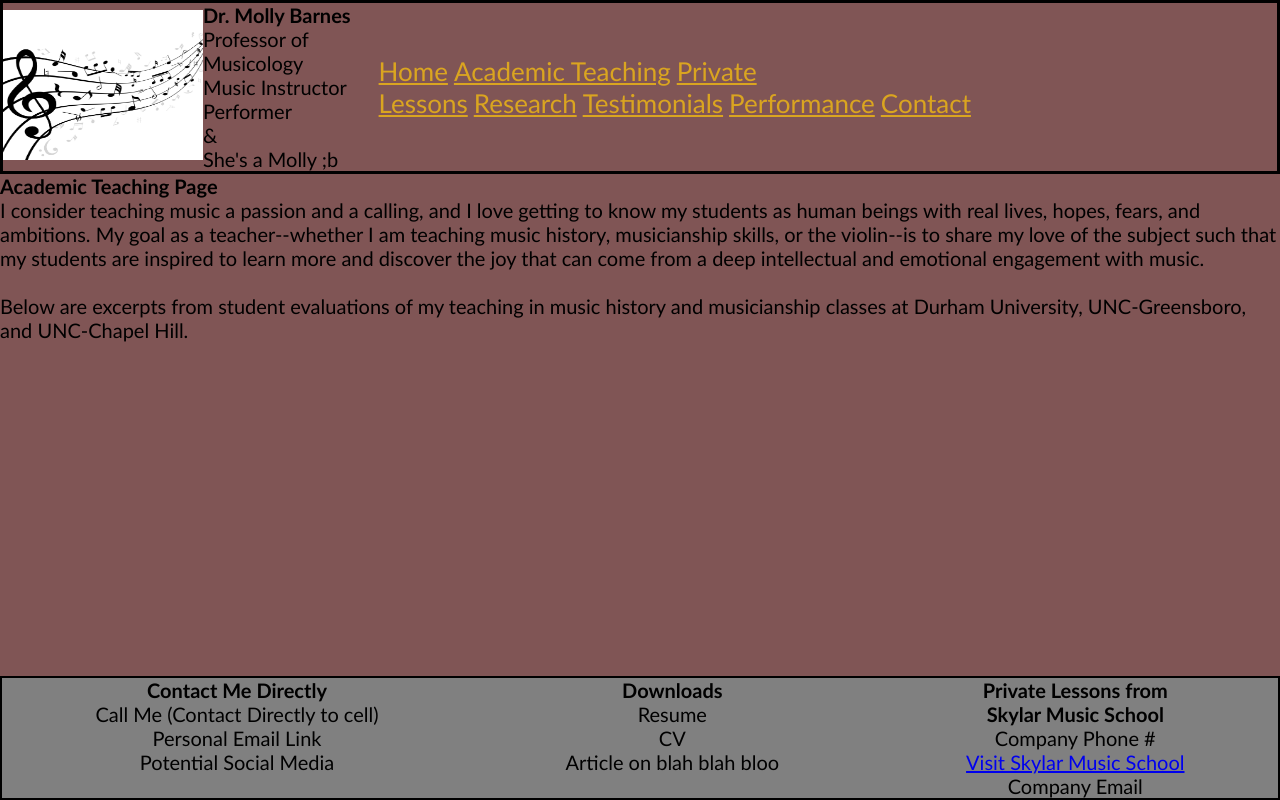
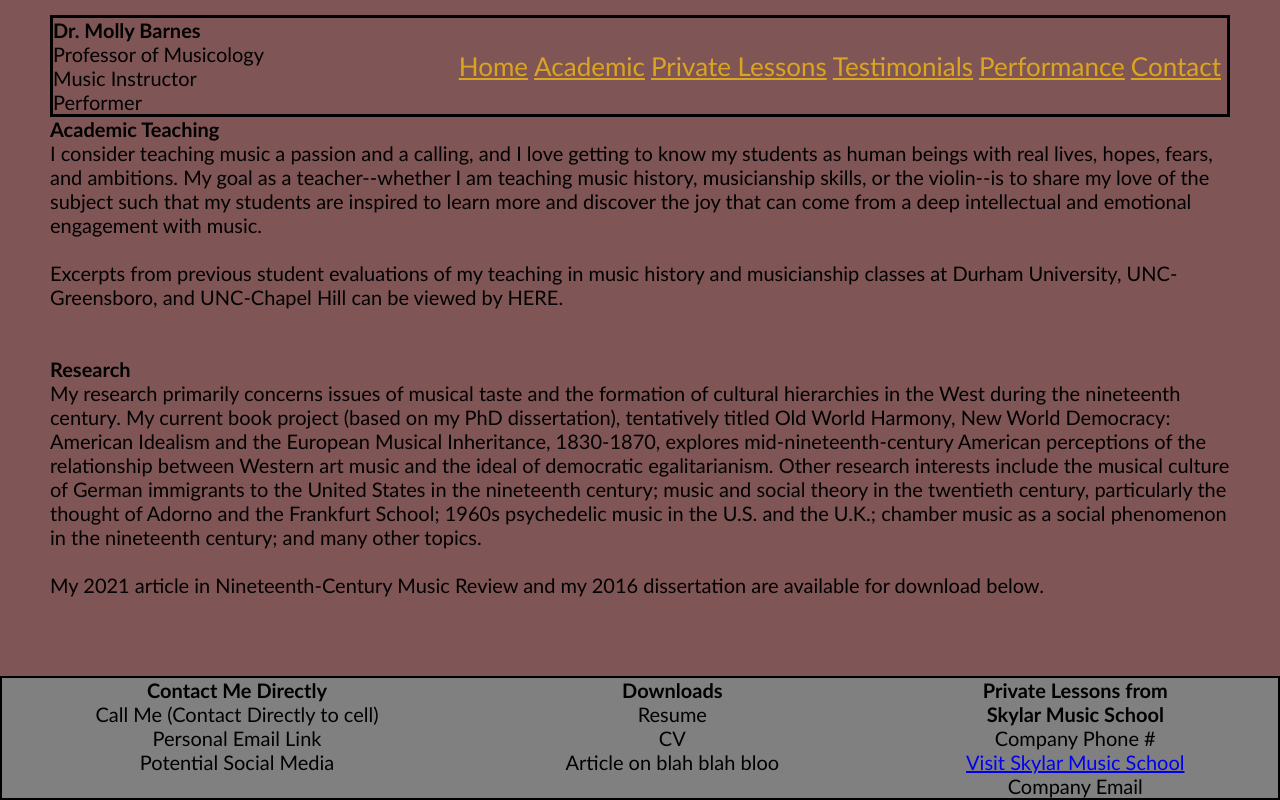
Before and after one commit to jlayher/molly-barnes-music, a Next.js app: page /academic-teaching in a window 1280 px wide. Built offline with nearby package versions, Linux system fonts and the light colour scheme.

Commit message:
Added some basic styles, removed logo, minor text changes

```diff
--- a/src/components/Header.js
+++ b/src/components/Header.js
@@ -14,17 +14,16 @@ const Header = () => {
 
       <div className={styles.header__logo_container}>
         {/* possible logo icon here*/}
-        <div className={styles.header__image_container}>
+        {/* <div className={styles.header__image_container}>
           <Image src={musichome} alt="site logo" className={styles.music_home}/>
-        </div>
+        </div> */}
 
         <div>
           <h1 className={styles.header__name}>Dr. Molly Barnes</h1>
           <p>Professor of Musicology</p>
           <p>Music Instructor</p>
           <p>Performer</p>
-          <p>&</p>
-          <p>She's a Molly ;b</p>
+
         </div>
 
       </div>
--- a/src/components/Nav.js
+++ b/src/components/Nav.js
@@ -6,20 +6,18 @@ import styles from "@/styles/nav.module.css"
 
 const Nav = () => {
   return (
-    <>
       <div className={styles.linkcontainer}>
         {/* <p className='linkcontainer'>I'm testing things</p> */}
         <nav>
           <Link href="/" className={styles.link}>Home</Link>
-          <Link href="/academic-teaching" className={styles.link}>Academic Teaching</Link>
+          <Link href="/academic-teaching" className={styles.link}>Academic</Link>
           <Link href="/private-lessons" className={styles.link}>Private Lessons</Link>
-          <Link href="/research" className={styles.link}>Research</Link>
+          {/* <Link href="/research" className={styles.link}>Research</Link> */}
           <Link href="/testimonials" className={styles.link}>Testimonials</Link>
           <Link href="/performance" className={styles.link}>Performance</Link>
           <Link href="/contact" className={styles.link}>Contact</Link>
         </nav>
       </div>
-    </>
   );
 };
 
--- a/src/layout/Layout.js
+++ b/src/layout/Layout.js
@@ -8,8 +8,10 @@ import styles from '@/styles/layout.module.css'
 const Layout = ({ children }) => {
   return (
     <div className={styles.container}>
-      <Header />
-      <main>{children}</main>
+      <div className={styles.page_padding}>
+        <Header />
+        <main>{children}</main>
+      </div>
       <Footer  />
     </div>
   );
--- a/src/pages/academic-teaching.js
+++ b/src/pages/academic-teaching.js
@@ -4,7 +4,7 @@ import React from 'react'
 const AcademicTeaching = () => {
   return (
     <Layout>
-      <h1>Academic Teaching Page</h1>
+      <h1>Academic Teaching</h1>
       <p>
         I consider teaching music a passion and a calling, and I love getting to
         know my students as human beings with real lives, hopes, fears, and
@@ -15,10 +15,32 @@ const AcademicTeaching = () => {
         music.
         <br />
         <br />
-        {/* This section of text will be moved */}
-        Below are excerpts from student evaluations of my teaching in
+        {/* Add: You can view my Acacdemic evaluations here */}
+        Excerpts from previous student evaluations of my teaching in
         music history and musicianship classes at Durham University,
-        UNC-Greensboro, and UNC-Chapel Hill.
+        UNC-Greensboro, and UNC-Chapel Hill can be viewed by HERE.
+      </p>
+      <br/>
+      <br/>
+      <h1>Research</h1>
+      <p>
+        My research primarily concerns issues of musical taste and the formation
+        of cultural hierarchies in the West during the nineteenth century. My
+        current book project (based on my PhD dissertation), tentatively titled
+        Old World Harmony, New World Democracy: American Idealism and the
+        European Musical Inheritance, 1830-1870, explores mid-nineteenth-century
+        American perceptions of the relationship between Western art music and
+        the ideal of democratic egalitarianism. Other research interests include
+        the musical culture of German immigrants to the United States in the
+        nineteenth century; music and social theory in the twentieth century,
+        particularly the thought of Adorno and the Frankfurt School; 1960s
+        psychedelic music in the U.S. and the U.K.; chamber music as a social
+        phenomenon in the nineteenth century; and many other topics.
+        <br />
+        <br />
+        My 2021
+        article in Nineteenth-Century Music Review and my 2016 dissertation are
+        available for download below.
       </p>
     </Layout>
   );
--- a/src/styles/globals.css
+++ b/src/styles/globals.css
@@ -2,7 +2,6 @@
 
 * {
   margin: 0;
-  padding: 0;
   box-sizing: border-box;
   font-size: 20px;
   font-family: 'Gill Sans', 'Gill Sans MT', Calibri, 'Trebuchet MS', sans-serif;
@@ -16,7 +15,6 @@ body {
   background-color: rgb(128, 85, 85);
 
 }
-
 
 
 
--- a/src/styles/header.module.css
+++ b/src/styles/header.module.css
@@ -7,6 +7,7 @@
 
     width: 100%;
     border: solid black;
+    margin-top: 15px;
 }
 
 
@@ -15,10 +16,12 @@
     align-items: center;
 
 }
-.music_home {
+
+/* Image for music icon on nav */
+/* .music_home {
     height: 150px;
     width:200px;
-}
+} */
 
 .header__name {
     display: flex;
--- a/src/styles/layout.module.css
+++ b/src/styles/layout.module.css
@@ -7,3 +7,7 @@
     display: flex;
     flex-direction: column;
 }
+
+.page_padding {
+    padding: 0px 50px 0px 50px;
+  }
```
Also changed, not shown: src/pages/index.js (+13 -10 lines), src/styles/Home.module.css (+11 -0 lines).
